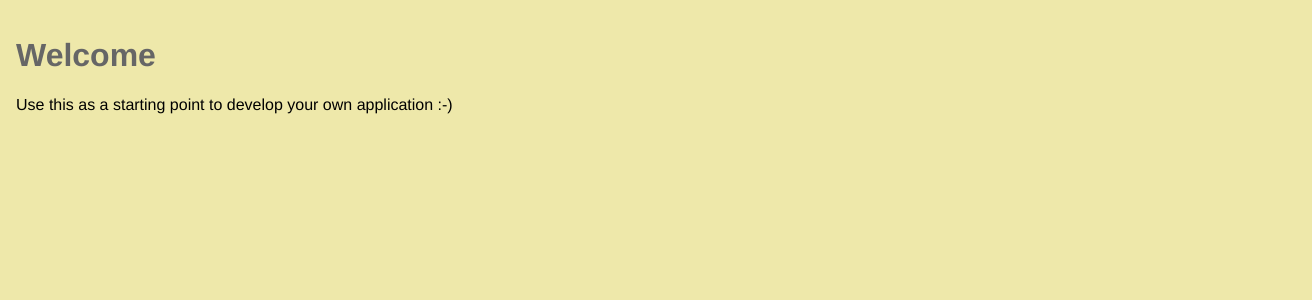
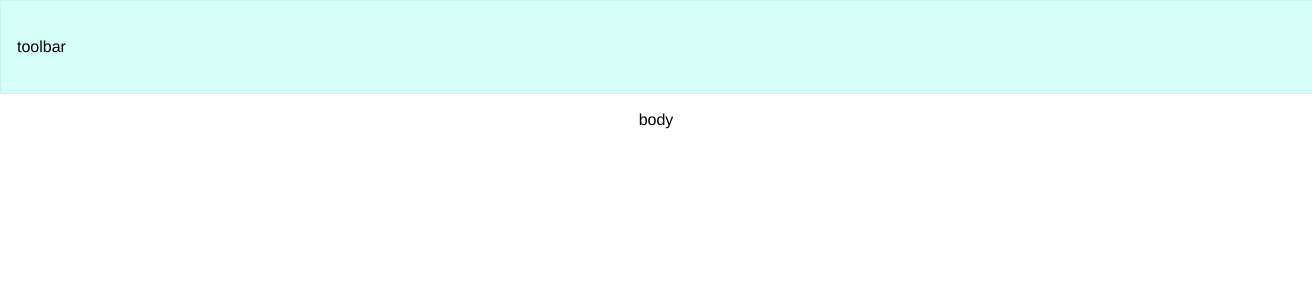
Before and after one commit to zmadineh/frontend-coding-test, a React app: page / in a window 1280 px wide. Shown: the top 300 px of the page, 1312 px wide, since content can reach past the window. Built offline with nearby package versions, Linux system fonts and the light colour scheme.

Commit message:
feat: create header and body component and adding their to app

```diff
--- a/src/App.tsx
+++ b/src/App.tsx
@@ -1,17 +1,21 @@
 import { memo } from "react";
 import styled from "styled-components";
 import GlobalStyles from "./globalStyles";
+import Header from "./component/header/Header";
+import Body from "./component/body/Body";
 
-const Title = styled.h1`
-  color: #666;
+const HeaderWrapper = styled.div`
+  width: 100%;
+  height: 95px;
 `;
 
 function App() {
   return (
     <>
-      <GlobalStyles />
-      <Title>Welcome</Title>
-      <p>Use this as a starting point to develop your own application :-)</p>
+        <GlobalStyles />
+        <Header />
+        <HeaderWrapper />
+        <Body />
     </>
   );
 }
--- /dev/null
+++ b/src/component/body/Body.tsx
@@ -0,0 +1,22 @@
+import React from "react";
+import styled from "styled-components";
+
+
+const MainContent = styled.div`
+  width: 100%;
+  height: 100vh;
+  padding: 1rem;
+  background-color: #ffffff;
+  display: flex;
+  justify-content: center;
+`;
+
+function Body() {
+    return (
+        <MainContent>
+            body
+        </MainContent>
+    );
+}
+
+export default Body;
--- /dev/null
+++ b/src/component/header/Header.tsx
@@ -0,0 +1,25 @@
+import React from "react";
+import styled from "styled-components";
+
+
+const Toolbar = styled.div`
+  position: fixed;
+  top: 0;
+  width: 100%;
+  height: 60px;
+  padding: 1rem;
+  border: 1px solid #c9f6ee;
+  background-color: #d6fff8;
+  display: flex;
+  align-items: center;
+`;
+
+function Header() {
+    return (
+        <Toolbar>
+            toolbar
+        </Toolbar>
+    );
+}
+
+export default Header;
--- a/src/globalStyles.ts
+++ b/src/globalStyles.ts
@@ -3,8 +3,8 @@ import { createGlobalStyle } from "styled-components";
 const GlobalStyle = createGlobalStyle`
   body {
     margin: 0;
-    padding: 1rem;
-    background: palegoldenrod;
+    //padding: 1rem;
+    //background: palegoldenrod;
     font-family: Open-Sans, Helvetica, Sans-Serif;
   }
 `;
--- a/tsconfig.json
+++ b/tsconfig.json
@@ -11,6 +11,7 @@
     "allowJs": true,
     "moduleResolution": "Node",
     "declaration": true,
-    "isolatedModules": true
+    "isolatedModules": true,
+    "jsx": "react"
   }
 }
```
